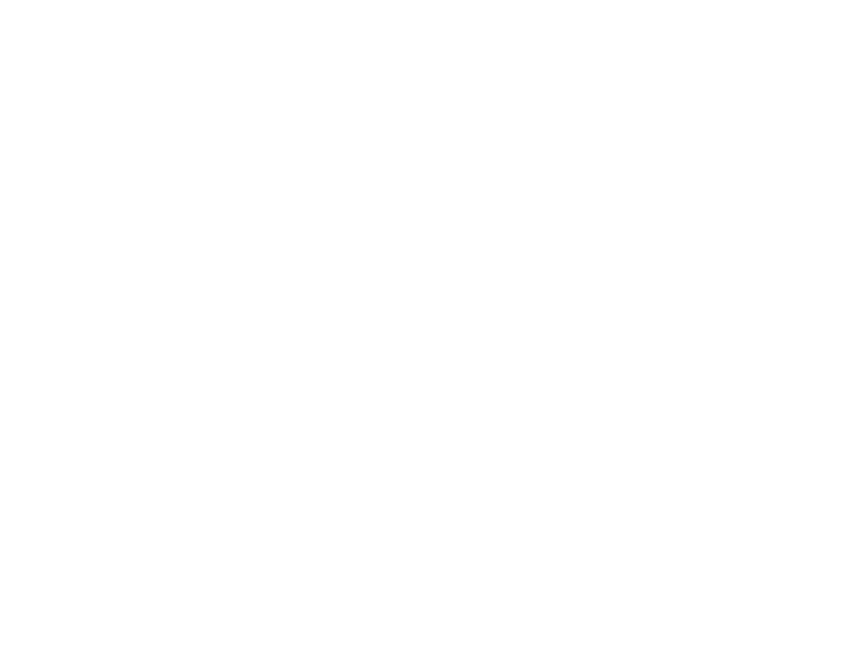
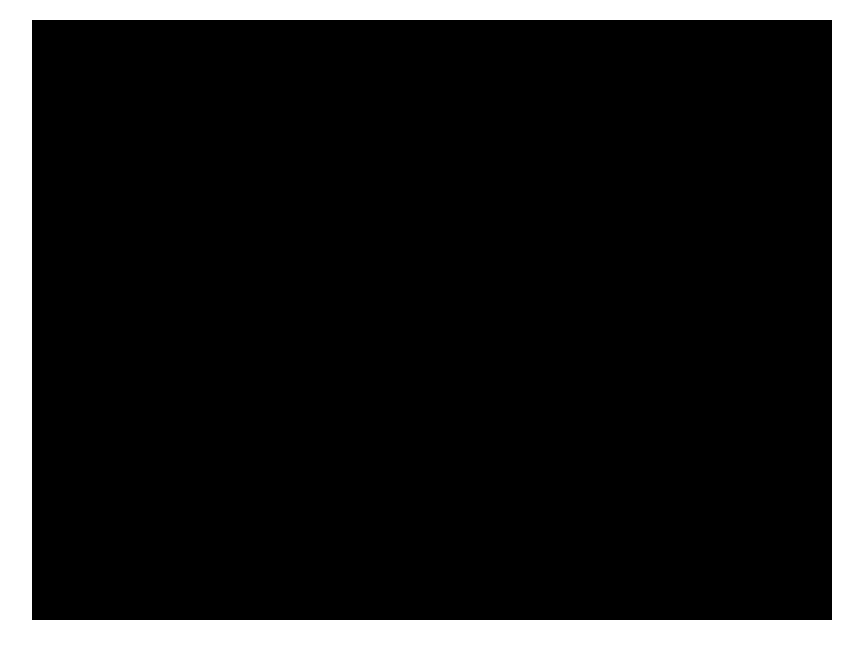
Before and after one commit to MoyArt/JSPong, a plain HTML site: page index.html in a window 1280 px wide. Shown: the whole page, without its empty margins (208-1071 px from the left). Drawn offline with Linux system fonts and the light colour scheme.

Commit message:
Added styles, added canvas element and context

```diff
--- /dev/null
+++ b/assets/css/styles.css
@@ -0,0 +1,9 @@
+*{
+    margin: 0;
+    padding: 0;
+}
+.gameScreen{
+    width: 800px;
+    height: 600px;
+    margin: 20px auto;
+}
--- a/assets/js/app.js
+++ b/assets/js/app.js
@@ -1 +1,14 @@
-console.log('App scripts loaded')
+// Global Variables
+let canvas,
+canvasContext;
+/*
+We use canvas to all concerns about screen size. & we use Canvas Context to all graphical information.
+*/
+
+window.onload = function(){
+    console.log('Window finished loading, App scripts loaded');
+    canvas = document.getElementById('gameCanvas');
+    canvasContext = canvas.getContext('2d');
+    canvasContext.fillStyle = 'black';
+    canvasContext.fillRect(0, 0, canvas.width, canvas.height);
+}
--- a/index.html
+++ b/index.html
@@ -5,8 +5,14 @@
     <meta name="viewport" content="width=device-width, initial-scale=1.0">
     <meta http-equiv="X-UA-Compatible" content="ie=edge">
     <title>JavaScript Pong Game</title>
+    <link rel="stylesheet" href="assets/css/styles.css">
 </head>
 <body>
+    <div class="gameScreen">
+        <canvas id="gameCanvas" width="800" height="600">
+        </canvas>
+    </div>
+
     <script src="assets/js/app.js"></script>
 </body>
 </html>
```
